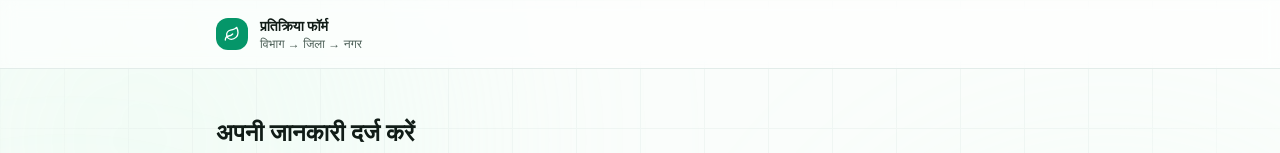
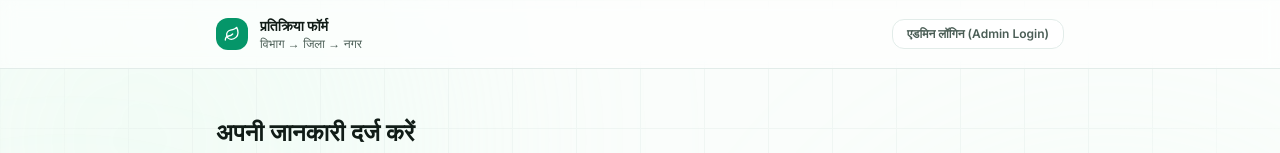
Before and after one commit to ZoroIsLost-ai/Green_roots, a Next.js app: page / in a window 1280 px wide. Shown: the top 153 px of the page. Built offline with nearby package versions, Linux system fonts and the light colour scheme.

Commit message:
style: add Admin Login link to right-hand side of Navbar

```diff
--- a/components/Navbar.tsx
+++ b/components/Navbar.tsx
@@ -1,9 +1,11 @@
 import { Leaf } from "lucide-react";
+import Link from "next/link";
 
 export default function Navbar() {
   return (
     <header className="border-b border-surface-border bg-white/80 backdrop-blur supports-[backdrop-filter]:bg-white/60 sticky top-0 z-10">
-      <div className="mx-auto flex max-w-4xl items-center gap-3 px-4 py-4 sm:px-6">
+      <div className="mx-auto flex max-w-4xl items-center justify-between px-4 py-4 sm:px-6">
+        <div className="flex items-center gap-3">
           <div className="flex h-8 w-8 items-center justify-center rounded-xl bg-primary text-white">
             <Leaf className="h-4 w-4" />
           </div>
@@ -12,6 +14,13 @@ export default function Navbar() {
             <p className="text-xs text-ink-muted">विभाग → जिला → नगर</p>
           </div>
         </div>
+        <Link
+          href="/admin"
+          className="rounded-xl border border-surface-border bg-white px-3.5 py-1.5 text-xs font-semibold text-ink-muted transition-colors hover:bg-surface-soft hover:text-ink active:scale-[0.98]"
+        >
+          एडमिन लॉगिन (Admin Login)
+        </Link>
+      </div>
     </header>
   );
 }
```
Lines whose indentation alone changed are shown as unchanged.
